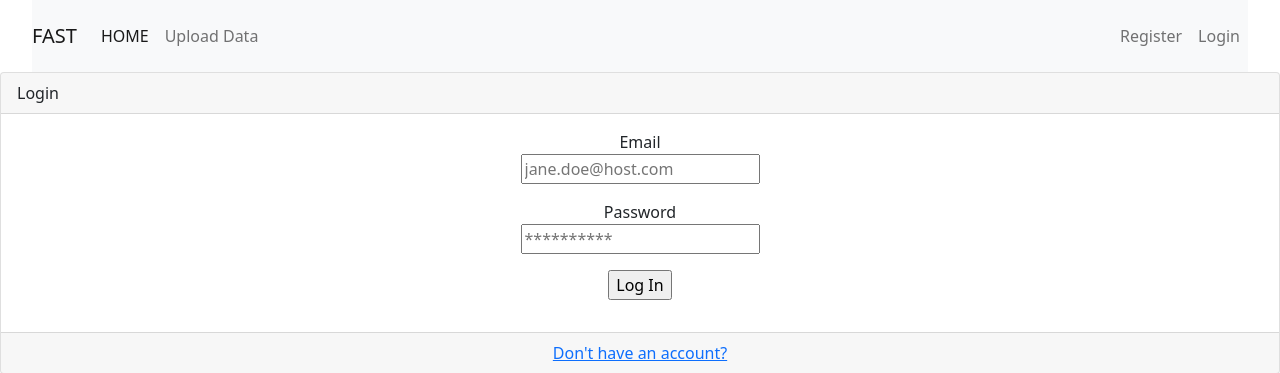
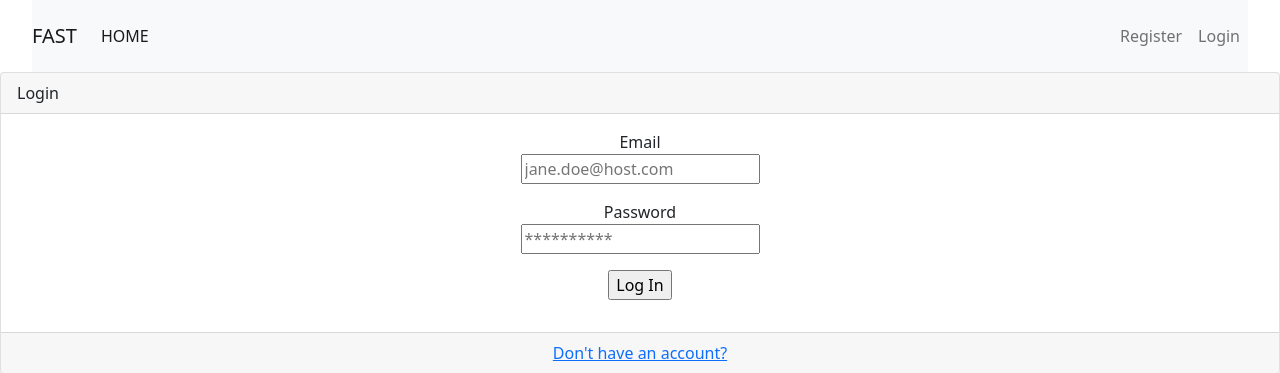
Before and after one commit to ellinj2/FAST_SDD, a Flask app: page /login in a window 1280 px wide. Shown: the top 373 px of the page. Run offline with Flask 2, Linux system fonts and the light colour scheme.

Commit message:
Added login blocks

```diff
--- a/FAST/templates/navbar.html
+++ b/FAST/templates/navbar.html
@@ -9,9 +9,14 @@
 				<li class="nav-item">
 					<a class="nav-link active" aria-current="page" href="#"> HOME </a>
 				</li>
-				<li class="nav-item">
-					<a class="nav-link" href="{{ url_for('calendar.upload_event') }}"> Upload Data </a>
-				</li>
+				{% if current_user.is_authenticated %}
+					<li class="nav-item">
+						<a class="nav-link" href="{{ url_for('calendar.upload_event') }}"> Create Event </a>
+					</li>
+					<li class="nav-item">
+						<a class="nav-link" href="{{ url_for('calendar.generate_calendar') }}"> Create Calendar </a>
+					</li>
+				{% endif %}
 				<!-- <li class="nav-item">
 					<a class="nav-link" href="#"> Upload Schedule </a>
 				</li> -->
@@ -21,6 +26,9 @@
 					<li class="nav-item"><a class="nav-link" href="{{ url_for('users.register') }}"> Register </a></li>
 					<li class="nav-item"><a class="nav-link" href="{{ url_for('users.login') }}"> Login </a></li>
 				</ul>
+				{% if current_user.is_authenticated %}
+					<li class="nav-item"><a class="nav-link" href="{{ url_for('users.logout') }}"> Logout </a></li>
+				{% endif %}
 			</span>
 		</div>
 	</nav>
```
